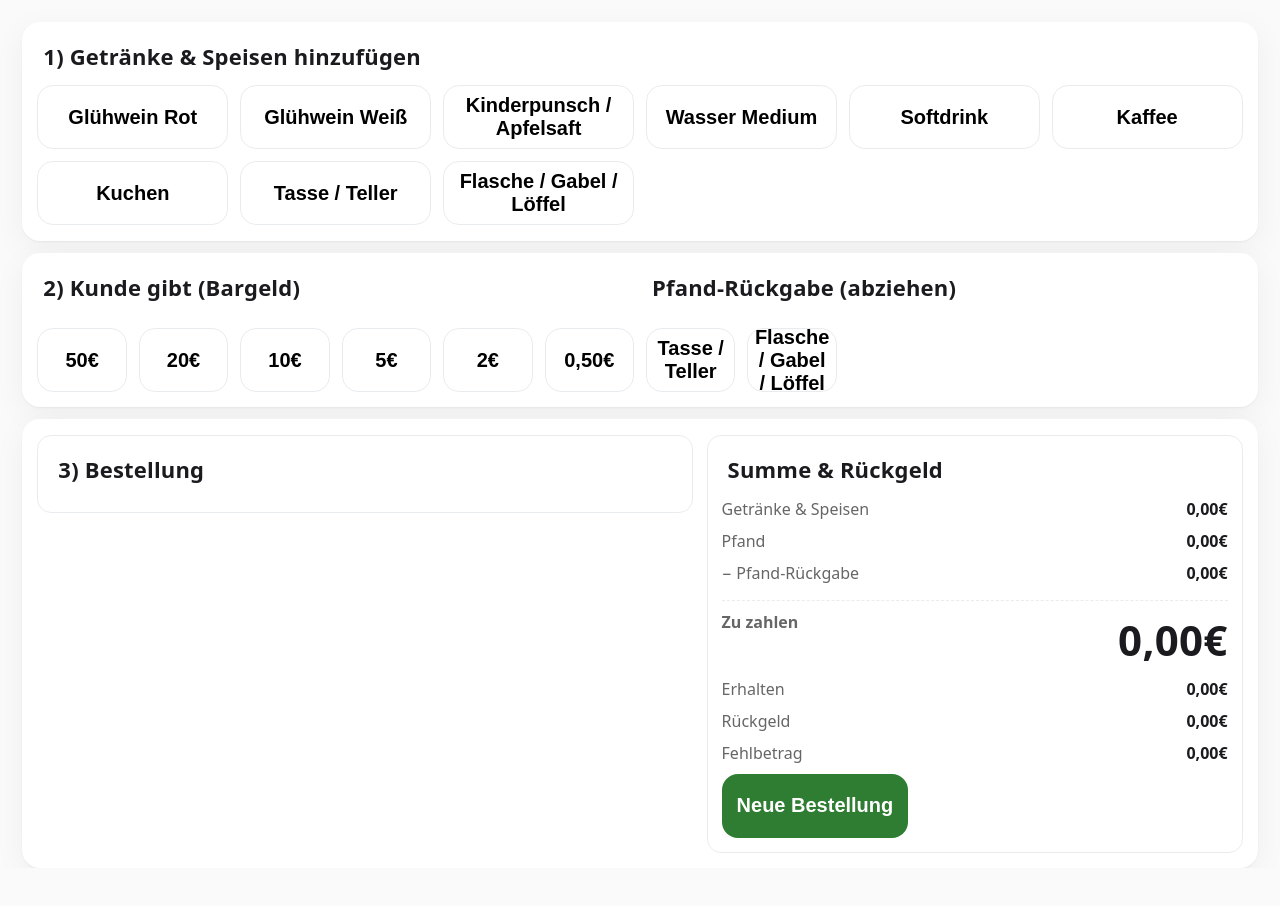
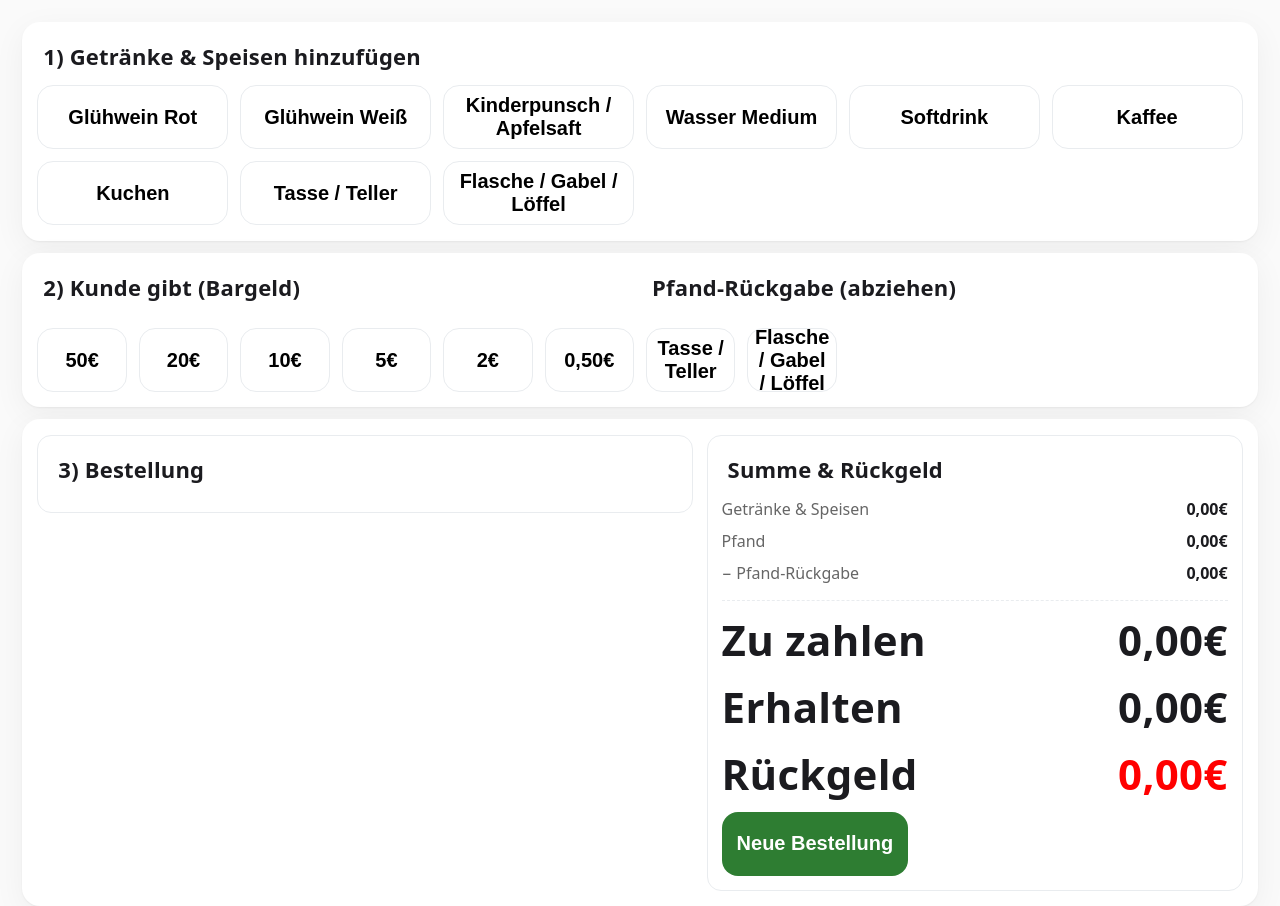
Before and after one commit to JanSteinhauer/FireFest, a plain HTML site: page index.html in a window 1280 px wide. Before the commit the page ends 868 px from the top, so only its background shows below. Drawn offline with Linux system fonts and the light colour scheme.

Commit message:
updated Ruckgeld to color red

```diff
--- a/index.html
+++ b/index.html
@@ -80,6 +80,7 @@
 
         .big-num{ font-size: clamp(26px, 3.6vw, 42px); font-weight: 800; letter-spacing:.3px; }
         .mono{ font-variant-numeric: tabular-nums; font-feature-settings: "tnum"; }
+        .mono2{ font-variant-numeric: tabular-nums; font-feature-settings: "tnum"; color:red; }
         .footer-note{ color: var(--ink-weak); font-size:.9rem; }
     </style>
 </head>
@@ -131,10 +132,10 @@
                 <div class="line"><span class="lhs">Getränke & Speisen</span><strong class="mono" id="sumDrinks">0,00€</strong></div>
                 <div class="line"><span class="lhs">Pfand</span><strong class="mono" id="sumPfand">0,00€</strong></div>
                 <div class="line"><span class="lhs">− Pfand-Rückgabe</span><strong class="mono" id="sumPfandRet">0,00€</strong></div>
-                <div class="line totals"><span class="lhs"><strong>Zu zahlen</strong></span><span class="big-num mono" id="totalDue">0,00€</span></div>
-                <div class="line"><span class="lhs">Erhalten</span><strong class="mono" id="sumReceived">0,00€</strong></div>
-                <div class="line"><span class="lhs">Rückgeld</span><strong class="mono" id="change">0,00€</strong></div>
-                <div class="line"><span class="lhs">Fehlbetrag</span><strong class="mono" id="missing">0,00€</strong></div>
+                <div class="line totals"><span class="big-num mono"><strong>Zu zahlen</strong></span><span class="big-num mono" id="totalDue">0,00€</span></div>
+                <div class="line"><span class="big-num mono">Erhalten</span><strong class="big-num mono" id="sumReceived">0,00€</strong></div>
+                <div class="line"><span class="big-num mono">Rückgeld</span><strong class="big-num mono2" id="change">0,00€</strong></div>
+<!--                <div class="line"><span class="lhs">Fehlbetrag</span><strong class="mono" id="missing">0,00€</strong></div>-->
             </div>
             <div class="row-actions" style="display:flex;gap:10px;flex-wrap:wrap;margin-top:10px;">
                 <button class="btn-ok pill" id="newSale">Neue Bestellung</button>
```
